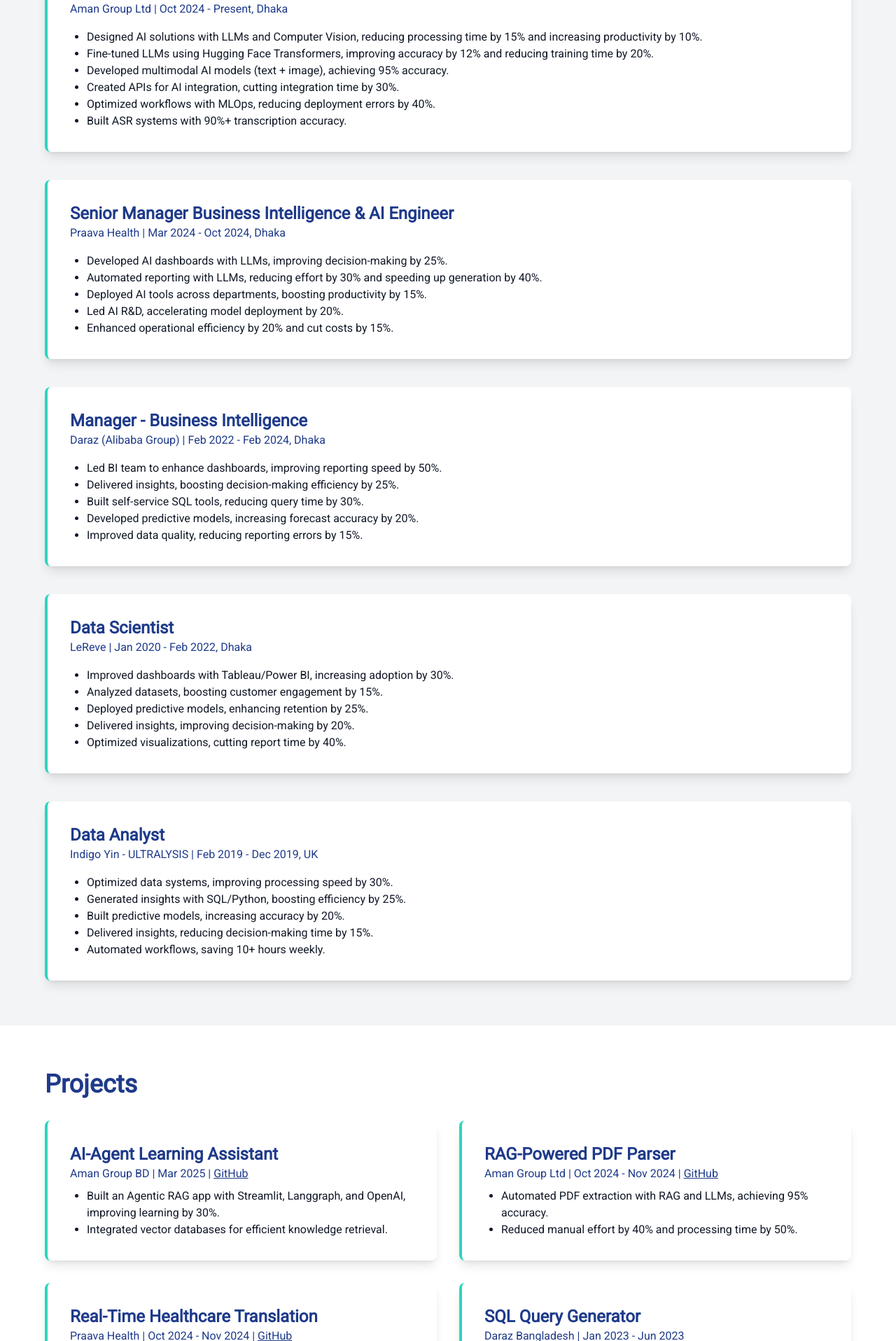
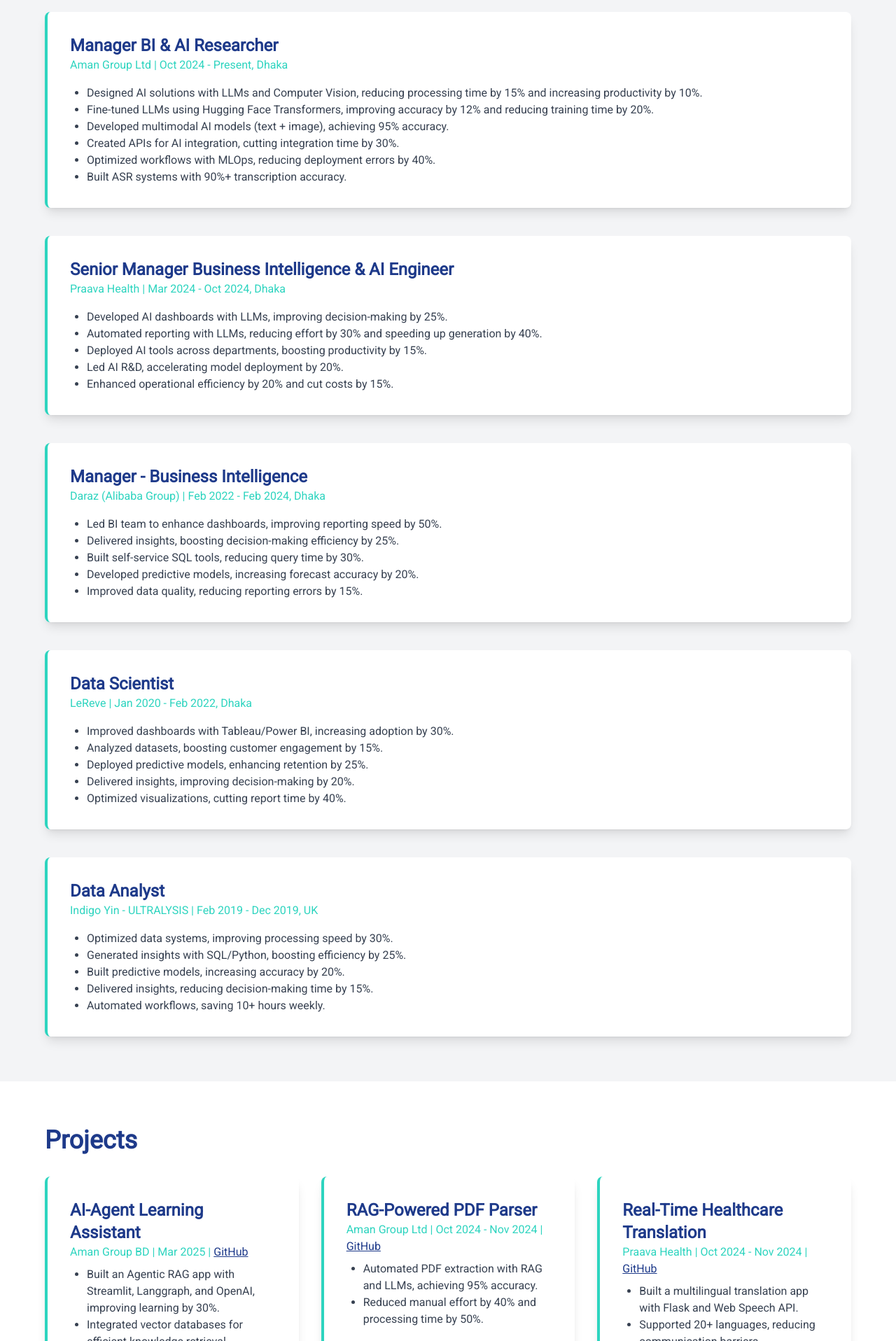
Before and after one commit to basudabC/portfolio, a Next.js app: page / in a window 1280 px wide. Shown: the part 884-2800 px from the top of the page at 70% size. Built offline with nearby package versions, Linux system fonts and the light colour scheme.

Commit message:
Update index.js

```diff
--- a/pages/index.js
+++ b/pages/index.js
@@ -1,5 +1,6 @@
 import Head from "next/head";
 import { motion } from "framer-motion";
+import Image from "next/image";
 
 export default function Home() {
   return (
@@ -12,13 +13,27 @@
         />
       </Head>
 
-      {/* Hero Section */}
-      <header className="bg-corp-blue text-white py-24 px-6 text-center">
+      {/* Branding Header with Image */}
+      <header className="bg-gradient-to-r from-corp-blue to-corp-teal text-white py-12 px-6 text-center">
         <div className="max-w-6xl mx-auto">
+          <motion.div
+            initial={{ opacity: 0, scale: 0.8 }}
+            animate={{ opacity: 1, scale: 1 }}
+            transition={{ duration: 0.8 }}
+            className="mb-6"
+          >
+            <Image
+              src="/profile-pic.png"
+              alt="Basudab Chowdhury - AI Data Scientist"
+              width={200}
+              height={200}
+              className="mx-auto rounded-full border-4 border-corp-gold"
+            />
+          </motion.div>
           <motion.h1
             initial={{ opacity: 0, y: -20 }}
             animate={{ opacity: 1, y: 0 }}
-            transition={{ duration: 0.8 }}
+            transition={{ duration: 0.8, delay: 0.2 }}
             className="text-5xl md:text-6xl mb-4"
           >
             Basudab Chowdhury
@@ -26,7 +41,7 @@
           <motion.p
             initial={{ opacity: 0, y: 20 }}
             animate={{ opacity: 1, y: 0 }}
-            transition={{ duration: 0.8, delay: 0.2 }}
+            transition={{ duration: 0.8, delay: 0.4 }}
             className="text-xl md:text-2xl mb-6"
           >
             AI & BI Solutions Specialist
@@ -37,8 +52,8 @@
             rel="noopener noreferrer"
             initial={{ opacity: 0 }}
             animate={{ opacity: 1 }}
-            transition={{ duration: 0.8, delay: 0.4 }}
-            className="inline-block bg-corp-gold text-corp-blue py-3 px-8 rounded-full text-lg font-semibold hover:bg-yellow-500 transition"
+            transition={{ duration: 0.8, delay: 0.6 }}
+            className="btn"
           >
             Download Resume
           </motion.a>
@@ -49,7 +64,7 @@
       <section className="bg-white">
         <div className="max-w-6xl mx-auto">
           <h2 className="text-4xl mb-6">About Me</h2>
-          <p className="text-lg leading-relaxed">
+          <p className="text-lg leading-relaxed text-gray-700">
             With over 6 years of experience as an AI & BI Solutions Specialist,
             I specialize in developing advanced AI solutions, including Large
             Language Models (LLMs), Computer Vision, and Agent Systems.
@@ -75,10 +90,10 @@
               className="card"
             >
               <h3 className="text-2xl">Manager BI & AI Researcher</h3>
-              <p className="text-corp-blue">
+              <p className="text-corp-teal">
                 Aman Group Ltd | Oct 2024 - Present, Dhaka
               </p>
-              <ul className="list-disc pl-6 mt-4">
+              <ul className="list-disc pl-6 mt-4 text-gray-700">
                 <li>
                   Designed AI solutions with LLMs and Computer Vision, reducing
                   processing time by 15% and increasing productivity by 10%.
@@ -114,10 +129,10 @@
               <h3 className="text-2xl">
                 Senior Manager Business Intelligence & AI Engineer
               </h3>
-              <p className="text-corp-blue">
+              <p className="text-corp-teal">
                 Praava Health | Mar 2024 - Oct 2024, Dhaka
               </p>
-              <ul className="list-disc pl-6 mt-4">
+              <ul className="list-disc pl-6 mt-4 text-gray-700">
                 <li>
                   Developed AI dashboards with LLMs, improving decision-making
                   by 25%.
@@ -146,10 +161,10 @@
               className="card"
             >
               <h3 className="text-2xl">Manager - Business Intelligence</h3>
-              <p className="text-corp-blue">
+              <p className="text-corp-teal">
                 Daraz (Alibaba Group) | Feb 2022 - Feb 2024, Dhaka
               </p>
-              <ul className="list-disc pl-6 mt-4">
+              <ul className="list-disc pl-6 mt-4 text-gray-700">
                 <li>
                   Led BI team to enhance dashboards, improving reporting speed
                   by 50%.
@@ -178,10 +193,10 @@
               className="card"
             >
               <h3 className="text-2xl">Data Scientist</h3>
-              <p className="text-corp-blue">
+              <p className="text-corp-teal">
                 LeReve | Jan 2020 - Feb 2022, Dhaka
               </p>
-              <ul className="list-disc pl-6 mt-4">
+              <ul className="list-disc pl-6 mt-4 text-gray-700">
                 <li>
                   Improved dashboards with Tableau/Power BI, increasing
                   adoption by 30%.
@@ -208,10 +223,10 @@
               className="card"
             >
               <h3 className="text-2xl">Data Analyst</h3>
-              <p className="text-corp-blue">
+              <p className="text-corp-teal">
                 Indigo Yin - ULTRALYSIS | Feb 2019 - Dec 2019, UK
               </p>
-              <ul className="list-disc pl-6 mt-4">
+              <ul className="list-disc pl-6 mt-4 text-gray-700">
                 <li>
                   Optimized data systems, improving processing speed by 30%.
                 </li>
@@ -236,7 +251,7 @@
       <section className="bg-white">
         <div className="max-w-6xl mx-auto">
           <h2 className="text-4xl mb-8">Projects</h2>
-          <div className="grid md:grid-cols-2 gap-8">
+          <div className="grid md:grid-cols-2 lg:grid-cols-3 gap-8">
             <motion.div
               initial={{ opacity: 0, y: 20 }}
               animate={{ opacity: 1, y: 0 }}
@@ -244,18 +259,18 @@
               className="card"
             >
               <h3 className="text-2xl">AI-Agent Learning Assistant</h3>
-              <p className="text-corp-blue">
+              <p className="text-corp-teal">
                 Aman Group BD | Mar 2025 |{" "}
                 <a
                   href="https://github.com/basudabC/Study_Buddy"
                   target="_blank"
                   rel="noopener noreferrer"
-                  className="underline"
+                  className="underline text-corp-blue hover:text-corp-gold"
                 >
                   GitHub
                 </a>
               </p>
-              <ul className="list-disc pl-6 mt-2">
+              <ul className="list-disc pl-6 mt-2 text-gray-700">
                 <li>
                   Built an Agentic RAG app with Streamlit, Langgraph, and
                   OpenAI, improving learning by 30%.
@@ -271,18 +286,18 @@
               className="card"
             >
               <h3 className="text-2xl">RAG-Powered PDF Parser</h3>
-              <p className="text-corp-blue">
+              <p className="text-corp-teal">
                 Aman Group Ltd | Oct 2024 - Nov 2024 |{" "}
                 <a
                   href="https://github.com/basudabC/HR-Resume-Management"
                   target="_blank"
                   rel="noopener noreferrer"
-                  className="underline"
+                  className="underline text-corp-blue hover:text-corp-gold"
                 >
                   GitHub
                 </a>
               </p>
-              <ul className="list-disc pl-6 mt-2">
+              <ul className="list-disc pl-6 mt-2 text-gray-700">
                 <li>
                   Automated PDF extraction with RAG and LLMs, achieving 95%
                   accuracy.
@@ -298,18 +313,18 @@
               className="card"
             >
               <h3 className="text-2xl">Real-Time Healthcare Translation</h3>
-              <p className="text-corp-blue">
+              <p className="text-corp-teal">
                 Praava Health | Oct 2024 - Nov 2024 |{" "}
                 <a
                   href="https://github.com/basudabC/RealtimeTranlate"
                   target="_blank"
                   rel="noopener noreferrer"
-                  className="underline"
+                  className="underline text-corp-blue hover:text-corp-gold"
                 >
                   GitHub
                 </a>
               </p>
-              <ul className="list-disc pl-6 mt-2">
+              <ul className="list-disc pl-6 mt-2 text-gray-700">
                 <li>
                   Built a multilingual translation app with Flask and Web
                   Speech API.
@@ -325,8 +340,8 @@
               className="card"
             >
               <h3 className="text-2xl">SQL Query Generator</h3>
-              <p className="text-corp-blue">Daraz Bangladesh | Jan 2023 - Jun 2023</p>
-              <ul className="list-disc pl-6 mt-2">
+              <p className="text-corp-teal">Daraz Bangladesh | Jan 2023 - Jun 2023</p>
+              <ul className="list-disc pl-6 mt-2 text-gray-700">
                 <li>
                   Created an LLM-powered tool for SQL queries and report
                   summarization.
@@ -342,18 +357,18 @@
               className="card"
             >
               <h3 className="text-2xl">Face Recognition System</h3>
-              <p className="text-corp-blue">
+              <p className="text-corp-teal">
                 Bangladesh Police | Jan 2021 - Jun 2021 |{" "}
                 <a
                   href="https://www.jagonews24.com/country/news/423116"
                   target="_blank"
                   rel="noopener noreferrer"
-                  className="underline"
+                  className="underline text-corp-blue hover:text-corp-gold"
                 >
                   Article
                 </a>
               </p>
-              <ul className="list-disc pl-6 mt-2">
+              <ul className="list-disc pl-6 mt-2 text-gray-700">
                 <li>
                   Developed a real-time face recognition system with OpenCV.
                 </li>
@@ -368,8 +383,8 @@
               className="card"
             >
               <h3 className="text-2xl">Bangla AI Call Center</h3>
-              <p className="text-corp-blue">Aman Group Ltd | Ongoing</p>
-              <ul className="list-disc pl-6 mt-2">
+              <p className="text-corp-teal">Aman Group Ltd | Ongoing</p>
+              <ul className="list-disc pl-6 mt-2 text-gray-700">
                 <li>
                   Built a local AI call center with Bangla STT (Whisper), LLM
                   (Mistral), and TTS (Piper).
@@ -405,7 +420,7 @@
                 initial={{ opacity: 0, scale: 0.9 }}
                 animate={{ opacity: 1, scale: 1 }}
                 transition={{ duration: 0.3 }}
-                className="bg-corp-blue text-white p-4 rounded-lg text-center shadow hover:bg-corp-gold transition"
+                className="bg-corp-teal text-white p-4 rounded-lg text-center shadow hover:bg-corp-coral transition"
               >
                 {skill}
               </motion.div>
@@ -418,7 +433,7 @@
       <section className="bg-white">
         <div className="max-w-6xl mx-auto">
           <h2 className="text-4xl mb-8">News & Articles</h2>
-          <ul className="space-y-4">
+          <ul className="space-y-4 text-gray-700">
             <li>
               <a
                 href="https://www.prothomalo.com/technology/%E0%A6%9A%E0%A6%BE%E0%A6%B0-%E0%A6%A4%E0%A6%B0%E0%A7%81%E0%A6%A3%E0%A7%87%E0%A6%B0-%E0%A6%9A%E0%A7%87%E0%A6%96"
@@ -467,8 +482,8 @@
       <section className="bg-corp-gray">
         <div className="max-w-6xl mx-auto">
           <h2 className="text-4xl mb-8">Contact</h2>
-          <p>Email: basudab.chowdhory@gmail.com</p>
-          <p>Phone: +88 01750 973483</p>
+          <p className="text-gray-700">Email: basudab.chowdhory@gmail.com</p>
+          <p className="text-gray-700">Phone: +88 01750 973483</p>
           <p>
             LinkedIn:{" "}
             <a
```
